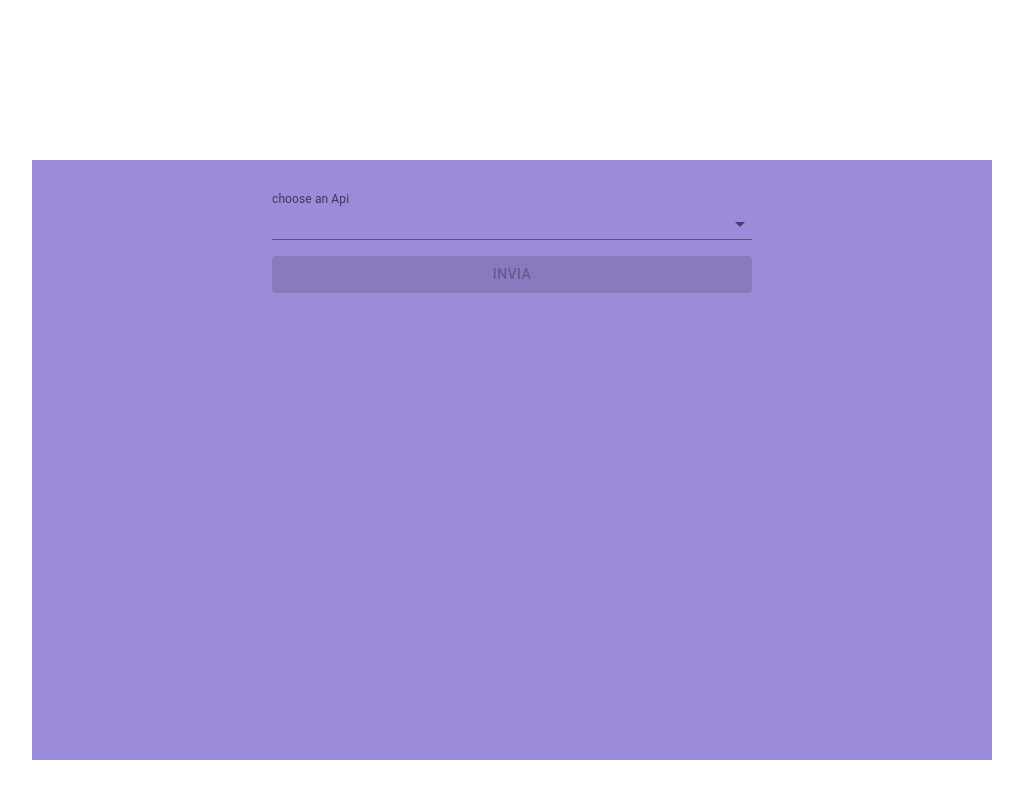
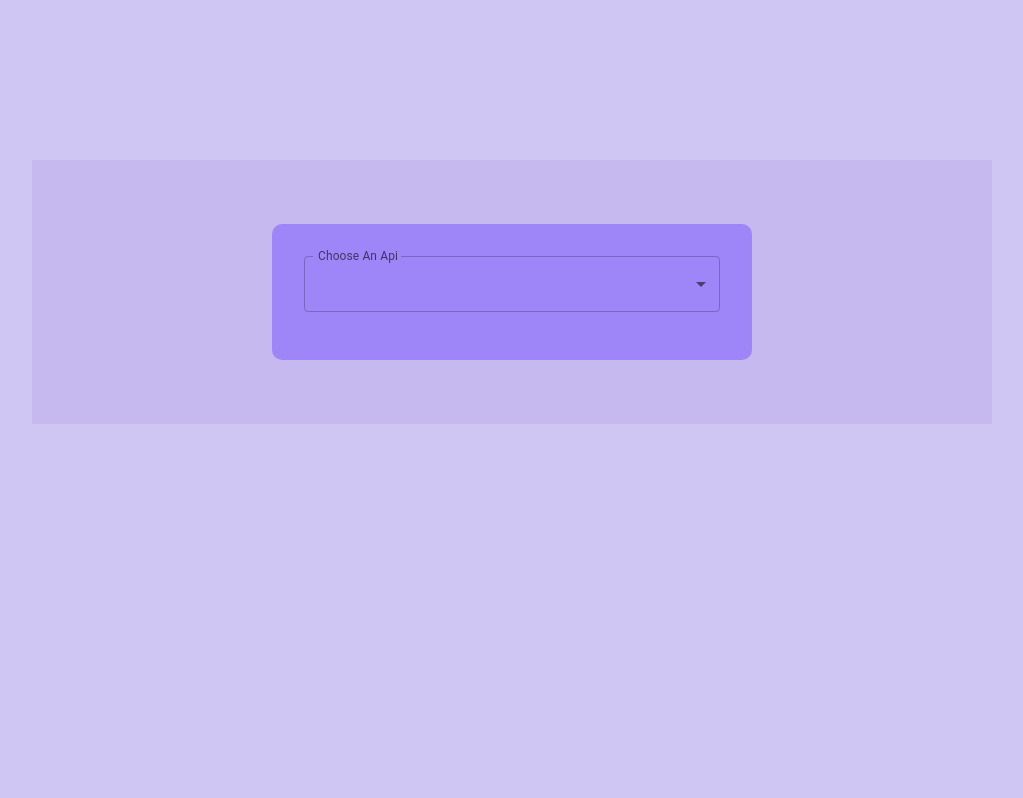
Before and after one commit to andreadattola/ether-explorer, a Next.js app: page /apicalling in a window 1280 px wide. Shown: the top 798 px of the page, without its empty margins (128-1151 px from the left). Built offline with nearby package versions, Linux system fonts and the light colour scheme.

Commit message:
fix: fix style

```diff
--- a/components/ParamInput.jsx
+++ b/components/ParamInput.jsx
@@ -1,26 +1,22 @@
 import { Input, InputLabel, FormControl, FormHelperText } from "@mui/material";
+import * as styles from "../styles/ApiCalling.module.css";
 
 export const ParamInput = (props) => {
   if (!props.param) return <p>This api endpoints not need any param</p>;
 
   return (
     <>
-      <FormControl style={{ display: "block" }} variant="standard">
+      <FormControl style={{marginBottom : '1rem'}} fullWidth className={styles.textInput} variant="standard">
         <InputLabel
-          style={{
-            textTransform: "uppercase",
-            fontWeight: "bold",
-            color: "rgb(46, 241, 176)",
-          }}
+          className={styles.textInputLabel}
           htmlFor="component-helper"
         >
           {props.name}
         </InputLabel>
         <Input
+          className={styles.textInput}
           name={props.name}
           fullWidth
-          color="primary"
-          style={{ color: "#fff" }}
           id={props.name}
           onChange={props.handleInputs}
           defaultValue={props.param}
--- a/components/SelectApi.jsx
+++ b/components/SelectApi.jsx
@@ -1,8 +1,7 @@
 import { Select, MenuItem, FormControl, InputLabel } from "@mui/material";
-
+import * as styles from "../styles/ApiCalling.module.css";
 
 export const SelectApi = (props) => {
-
   const options =
     props.apis &&
     props.apis.map((api, i) => (
@@ -11,9 +10,12 @@ export const SelectApi = (props) => {
       </MenuItem>
     ));
   return (
-    <FormControl variant={"standard"} fullWidth style={{ width: "480px" , margin : '0 auto'}}>
-      <InputLabel id="demo-simple-select-label">{props.apiSelected}</InputLabel>
+    <FormControl style={{marginBottom : '1rem'}} fullWidth>
+      <InputLabel className={styles.textInputLabel} id="demo-simple-select-label">
+        {props.apiSelected}
+      </InputLabel>
       <Select
+        className={styles.textInput}
         labelId="apiSelect"
         id="apiSelect"
         value={props.apiSelected}
--- a/pages/apicalling.jsx
+++ b/pages/apicalling.jsx
@@ -4,14 +4,15 @@ import { config } from "../config/index.config";
 import { SelectApi } from "../components/SelectApi";
 import { ParamInput } from "../components/ParamInput";
 import { Button } from "@mui/material";
-import axios from 'axios'
+import * as styles from "../styles/ApiCalling.module.css";
+import axios from "axios";
 const ApiCalling = () => {
   const apiEndpoints = Object.keys(config.api);
   const [apiSelected, setApiSelected] = useState("");
   const [requiredParams, setRequiredParams] = useState("");
   const [inputsValue, setInputsValue] = useState("");
   const [inputs, setInputs] = useState("");
-  const [res, setRes] = useState('')
+  const [res, setRes] = useState("");
   const handleChange = (event) => {
     setApiSelected(event.target.value);
   };
@@ -38,7 +39,7 @@ const ApiCalling = () => {
       };
     }, {});
     delete reduced["https://api.etherscan.io/api?module"];
-    delete reduced.action
+    delete reduced.action;
     setInputsValue(reduced);
     let inputs = Object.keys(reduced).map((paramKey) => (
       <ParamInput
@@ -50,46 +51,38 @@ const ApiCalling = () => {
     ));
     setInputs(inputs);
   }, [apiSelected]);
-const handleClick = () =>{
-    console.log('inputs value', inputsValue)
-
-    const paramValue = Object.keys(inputsValue).map(key => inputsValue[key])
-    console.log("🚀 ~ file: ApiCalling.jsx ~ line 55 ~ handleClick ~ paramValue", paramValue)
-    console.log('url', config.api[apiSelected](...paramValue))
-    axios.get(config.api[apiSelected](...paramValue)).then(res =>{
-       setRes(res.data)
-    })
-}
+  const handleClick = () => {
+    const paramValue = Object.keys(inputsValue).map((key) => inputsValue[key]);
+    axios.get(config.api[apiSelected](...paramValue)).then((res) => {
+      setRes(res.data);
+    });
+  };
   return (
     <React.Fragment>
-      <div
-        style={{
-          display: "flex",
-          justifyContent: "center",
-          backgroundColor: "#9c8bd8",
-          height: "600px",
-          overflowY: "auto",
-        }}
-      >
-        <div style={{ padding: "2rem" }}>
+      <div className={styles.container}>
+        <div className={styles.wrapperInputs}>
           <SelectApi
             handleChange={handleChange}
             apis={apiEndpoints}
             apiSelected={apiSelected || "choose an Api"}
           ></SelectApi>
-          {inputs && <div className="container-inputs">{inputs}</div>}
-          <div style={{ margin: "1rem auto" }}>
+          {inputs && (
+            <div>
+              {" "}
+              {inputs}
               <Button
-            onClick = {handleClick}
-              style={{ width: "480px" }}
+                fullWidth
+                onClick={handleClick}
                 variant="contained"
                 disabled={!inputs}
               >
                 Invia
               </Button>
             </div>
+          )}
+        </div>
+
         {res && <pre>{JSON.stringify(res, undefined, 2)}</pre>}
-        </div>
       </div>
     </React.Fragment>
   );
--- /dev/null
+++ b/styles/ApiCalling.module.css
@@ -0,0 +1,23 @@
+
+.container{
+    display: flex;
+    flex-direction: column;
+    height: auto;
+
+    padding :2rem
+}
+.wrapperInputs {
+    padding: 2rem;
+    width: 480px;
+    border-radius:10px ;
+    margin: 2rem auto;
+    background: var(--secondary-bg-color);
+
+  }
+  .textInputLabel{
+    color : var(--main-text-color);
+    text-transform: capitalize;
+  }
+  .textInput{
+      color : #fff
+  }
--- a/styles/globals.css
+++ b/styles/globals.css
@@ -1,8 +1,14 @@
+:root {
+  --main-bg-color: #c3b7f0c7;
+  --secondary-bg-color: #9f86f8;
+  --main-text-color: rgb(46, 241, 176);
+}
+
 html,
 body {
   padding: 0;
   margin: 5rem;
-
+  background: var(--main-bg-color);
   font-family: -apple-system, BlinkMacSystemFont, Segoe UI, Roboto, Oxygen,
     Ubuntu, Cantarell, Fira Sans, Droid Sans, Helvetica Neue, sans-serif;
 }
@@ -15,18 +21,3 @@ a {
 * {
   box-sizing: border-box;
 }
-.container-inputs {
-  display: flex;
-  flex-direction: column;
-  width: 480px;
-  padding: 1rem;
-  margin-top: 1rem;
-  justify-content: center;
-  border: 1px solid transparent;
-  background: rgb(112, 29, 221);
-}
-
-/* inputs */
-.input-param {
-  width: auto;
-}
```
Also changed, not shown: pages/index.js (+6 -5 lines). Lines whose indentation alone changed are shown as unchanged.
